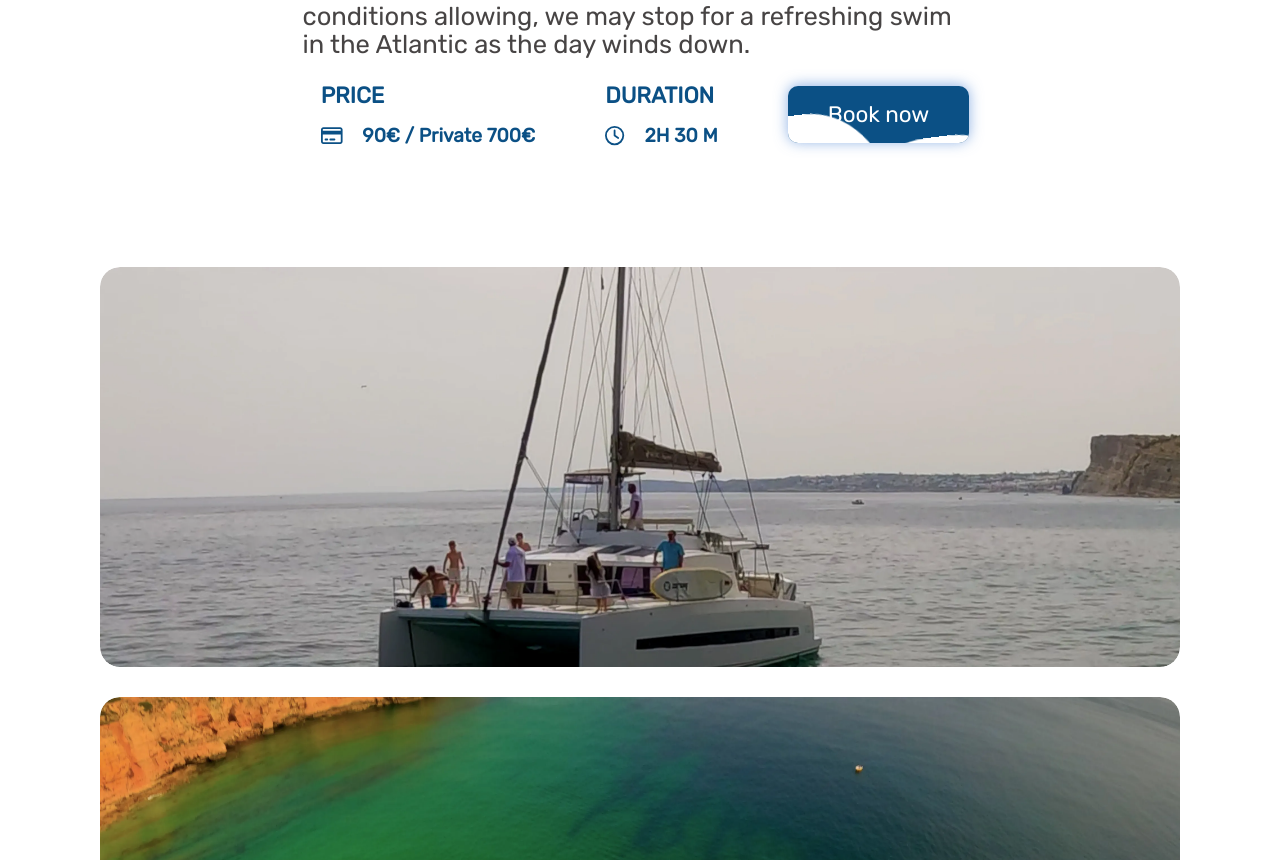
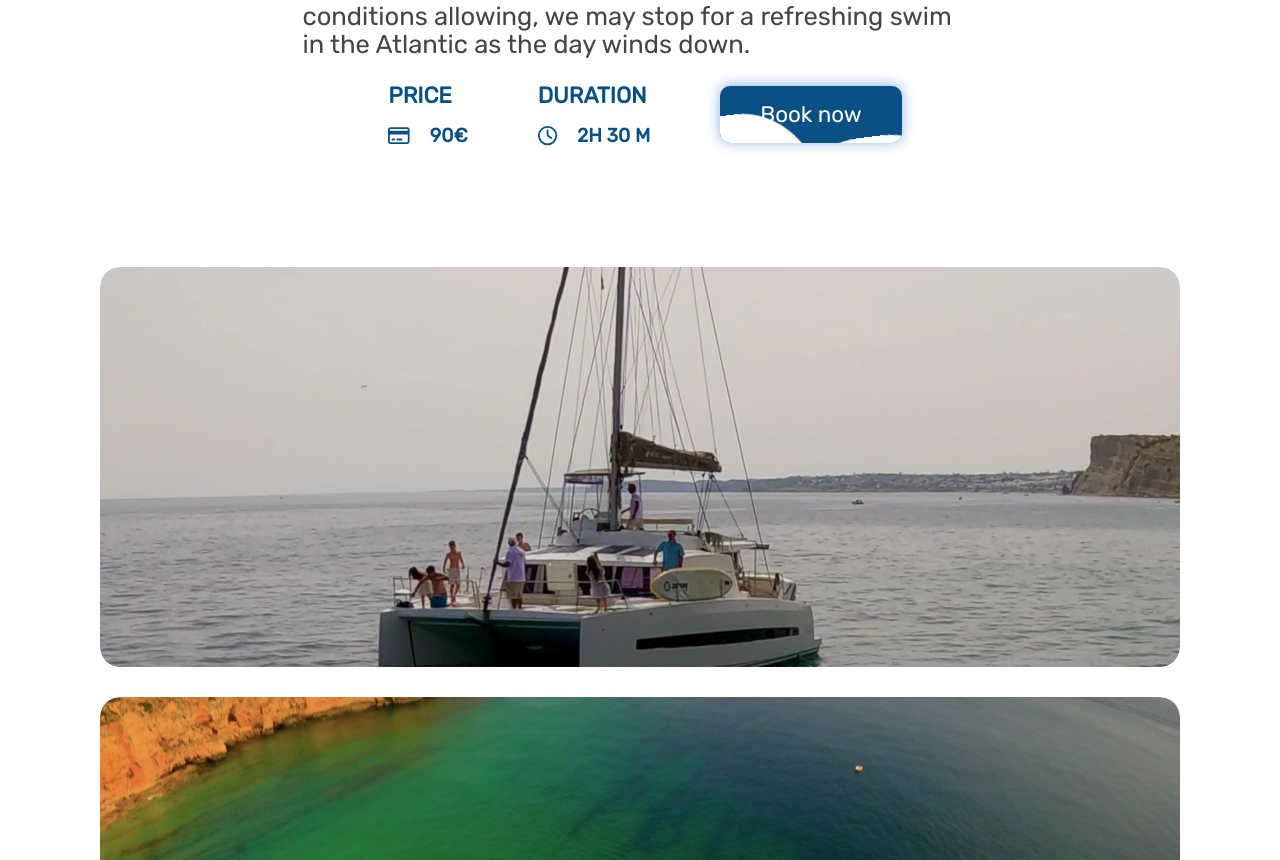
Before and after one commit to IKxshevoy/boatrips, a Next.js app: page /en/catamaran-cruise in a window 1280 px wide. Shown: the part 5251-6111 px from the top of the page. Built offline with nearby package versions, Linux system fonts and the light colour scheme.

Commit message:
fix: price fix

```diff
--- a/src/app/[locale]/catamaran-cruise/tourDescription/TourDescription.tsx
+++ b/src/app/[locale]/catamaran-cruise/tourDescription/TourDescription.tsx
@@ -64,7 +64,7 @@ const descriptionSunset = [
   {
     id: 1,
     icon: faCreditCard,
-    value: "90€ / Private 700€",
+    value: "90€",
   },
   {
     id: 3,
```
